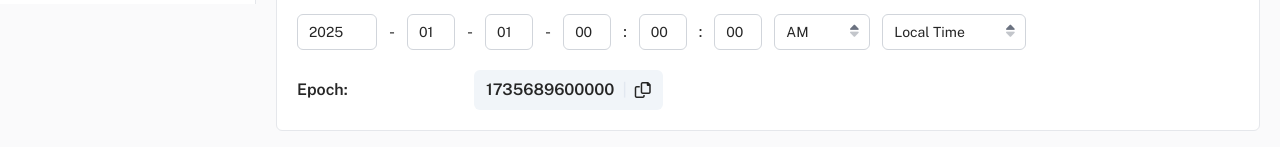
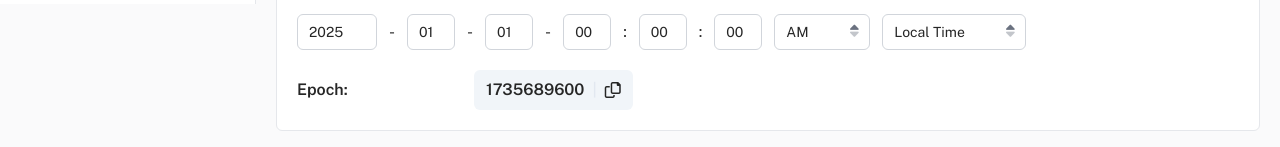
Before and after one commit to mgoyal98/dev-ease, a Next.js app: page /converters/epoch-converter in a window 1280 px wide. Shown: the part 796-943 px from the top of the page. Built offline with nearby package versions, Linux system fonts and the light colour scheme.

Commit message:
FIX: Time Format Config in Date to Epoch

```diff
--- a/src/tools/epoch.tsx
+++ b/src/tools/epoch.tsx
@@ -196,7 +196,9 @@ export default function EpochTool() {
         return timestamp.toString();
       }
 
-      return date.getTime().toString();
+      return configs.timeFormat === 'seconds'
+        ? Math.floor(date.getTime() / 1000).toString()
+        : date.getTime().toString();
     } catch {
       return 'Invalid date';
     }
```
